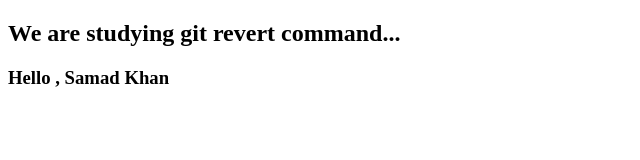
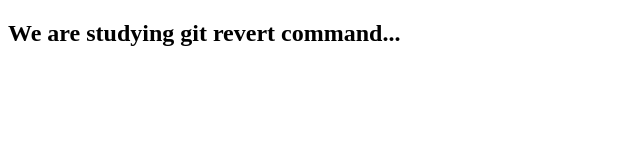
Before and after one commit to samadgutt/git-revert, a plain HTML site: page index.html in a window 1280 px wide. Shown: the whole page, without its empty margins (0-640 px from the left). Drawn offline with Linux system fonts and the light colour scheme.

Commit message:
Revert "Done"
This reverts commit f3d48ee33f06702c8cf712517741f04ff4829bd6.

```diff
--- a/index.html
+++ b/index.html
@@ -7,6 +7,5 @@
 </head>
 <body>
     <h2>We are studying git revert command...</h2>
-    <h3>Hello , Samad Khan</h3>
 </body>
 </html>
```
